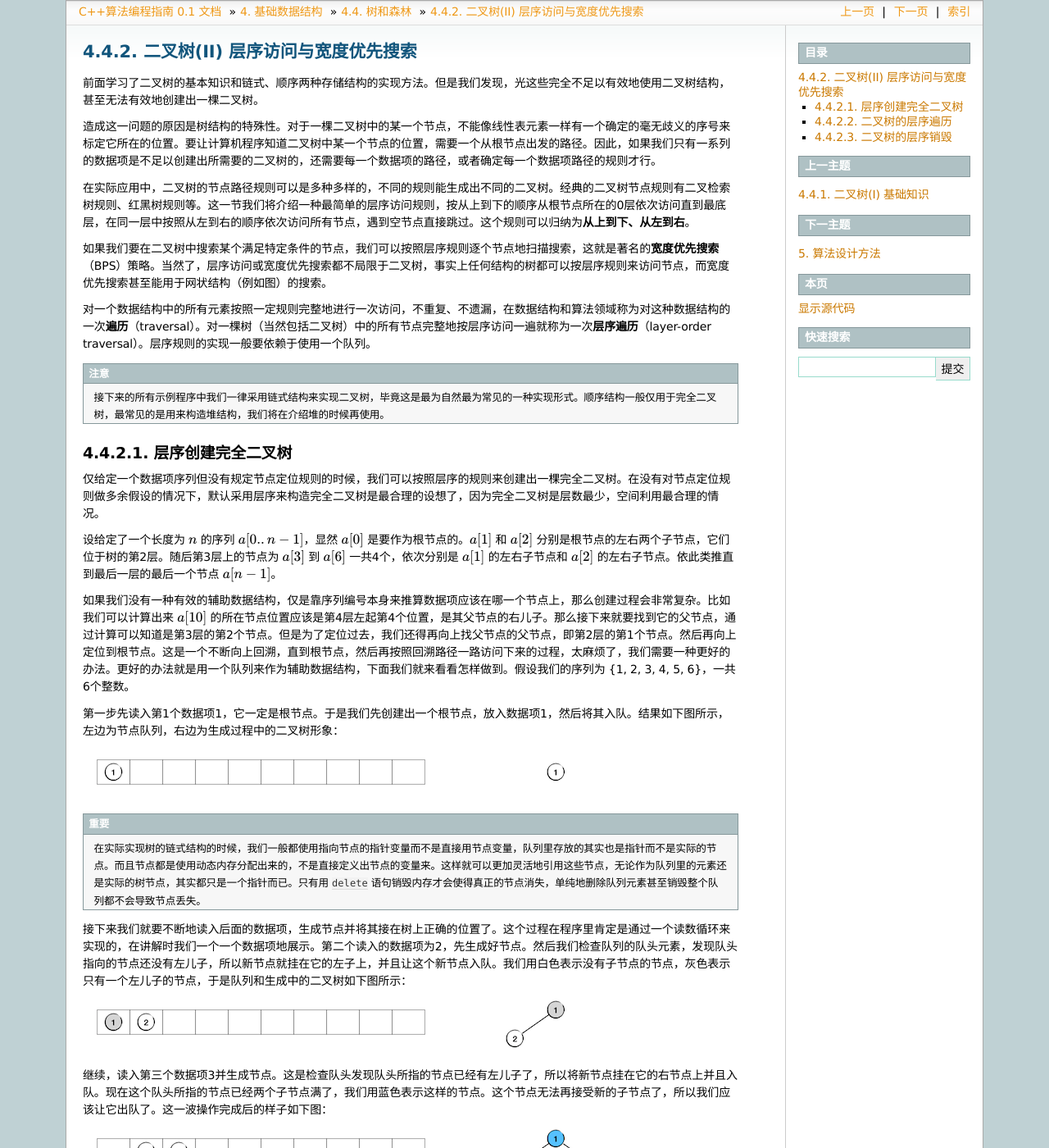
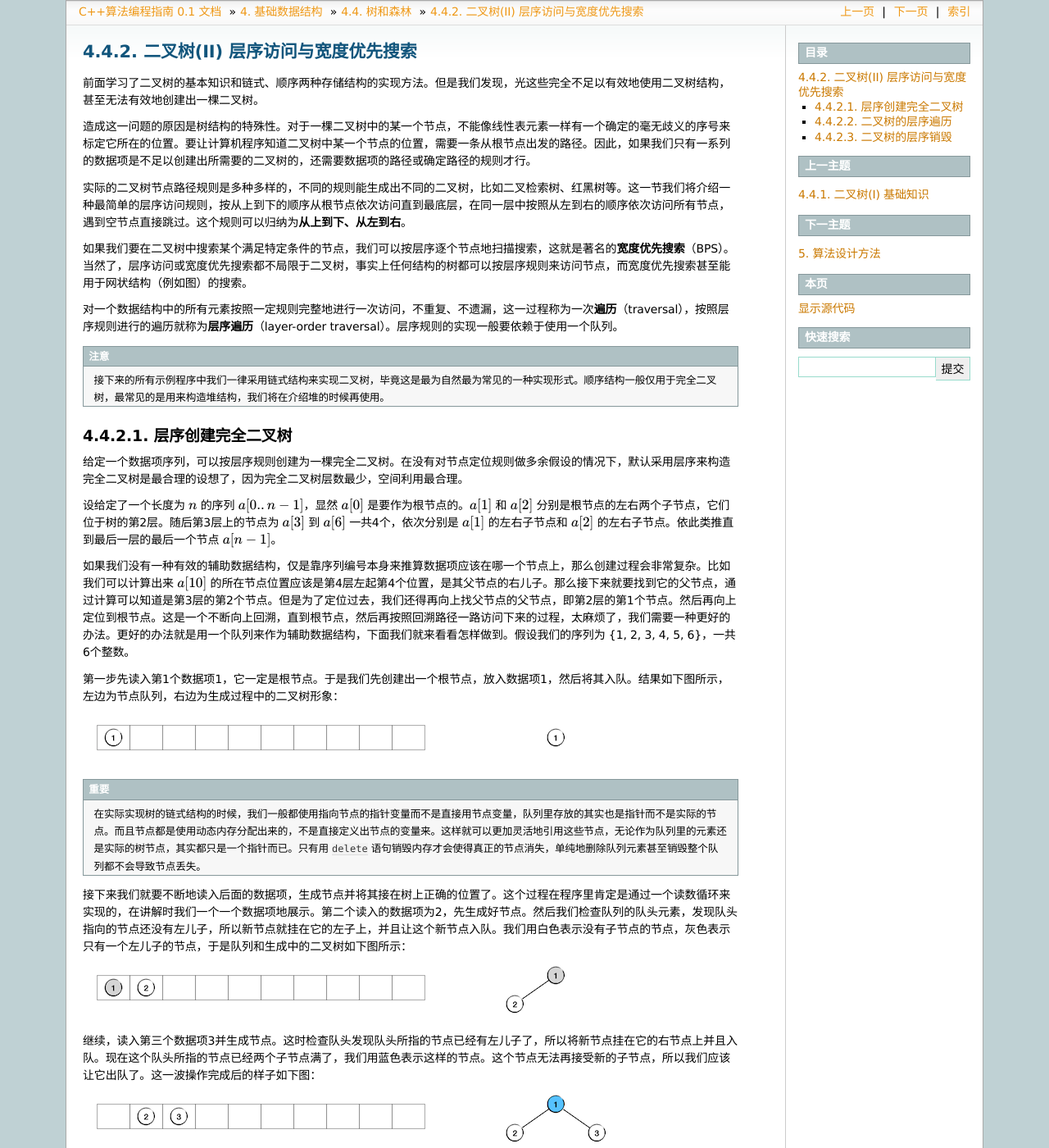
Before and after one commit to majorli/algo_guide, a Sphinx documentation site: the page built from source/ch03/sec04/342_bitree_2.rst, in a window 1280 px wide and 1400 px high. Shown: the whole window at 82% size. Built offline with Sphinx 7.4.7, drawn with Linux system fonts in a browser that asks for light colours; formulas are drawn with MathJax 3; some of the changed text lies outside the part shown.

Commit message:
20200815_2324_342_finished

```diff
--- a/source/ch03/sec04/342_bitree_2.rst
+++ b/source/ch03/sec04/342_bitree_2.rst
@@ -3,13 +3,13 @@
 
 前面学习了二叉树的基本知识和链式、顺序两种存储结构的实现方法。但是我们发现，光这些完全不足以有效地使用二叉树结构，甚至无法有效地创建出一棵二叉树。
 
-造成这一问题的原因是树结构的特殊性。对于一棵二叉树中的某一个节点，不能像线性表元素一样有一个确定的毫无歧义的序号来标定它所在的位置。要让计算机程序知道二叉树中某一个节点的位置，需要一个从根节点出发的路径。因此，如果我们只有一系列的数据项是不足以创建出所需要的二叉树的，还需要每一个数据项的路径，或者确定每一个数据项路径的规则才行。
+造成这一问题的原因是树结构的特殊性。对于一棵二叉树中的某一个节点，不能像线性表元素一样有一个确定的毫无歧义的序号来标定它所在的位置。要让计算机程序知道二叉树中某一个节点的位置，需要一条从根节点出发的路径。因此，如果我们只有一系列的数据项是不足以创建出所需要的二叉树的，还需要数据项的路径或确定路径的规则才行。
 
-在实际应用中，二叉树的节点路径规则可以是多种多样的，不同的规则能生成出不同的二叉树。经典的二叉树节点规则有二叉检索树规则、红黑树规则等。这一节我们将介绍一种最简单的层序访问规则，按从上到下的顺序从根节点所在的0层依次访问直到最底层，在同一层中按照从左到右的顺序依次访问所有节点，遇到空节点直接跳过。这个规则可以归纳为\ :strong:`从上到下、从左到右`\ 。
+实际的二叉树节点路径规则是多种多样的，不同的规则能生成出不同的二叉树，比如二叉检索树、红黑树等。这一节我们将介绍一种最简单的层序访问规则，按从上到下的顺序从根节点依次访问直到最底层，在同一层中按照从左到右的顺序依次访问所有节点，遇到空节点直接跳过。这个规则可以归纳为\ :strong:`从上到下、从左到右`\ 。
 
-如果我们要在二叉树中搜索某个满足特定条件的节点，我们可以按照层序规则逐个节点地扫描搜索，这就是著名的\ :strong:`宽度优先搜索`\ （BPS）策略。当然了，层序访问或宽度优先搜索都不局限于二叉树，事实上任何结构的树都可以按层序规则来访问节点，而宽度优先搜索甚至能用于网状结构（例如图）的搜索。
+如果我们要在二叉树中搜索某个满足特定条件的节点，我们可以按层序逐个节点地扫描搜索，这就是著名的\ :strong:`宽度优先搜索`\ （BPS）。当然了，层序访问或宽度优先搜索都不局限于二叉树，事实上任何结构的树都可以按层序规则来访问节点，而宽度优先搜索甚至能用于网状结构（例如图）的搜索。
 
-对一个数据结构中的所有元素按照一定规则完整地进行一次访问，不重复、不遗漏，在数据结构和算法领域称为对这种数据结构的一次\ :strong:`遍历`\ （traversal）。对一棵树（当然包括二叉树）中的所有节点完整地按层序访问一遍就称为一次\ :strong:`层序遍历`\ （layer-order traversal）。层序规则的实现一般要依赖于使用一个队列。
+对一个数据结构中的所有元素按照一定规则完整地进行一次访问，不重复、不遗漏，这一过程称为一次\ :strong:`遍历`\ （traversal），按照层序规则进行的遍历就称为\ :strong:`层序遍历`\ （layer-order traversal）。层序规则的实现一般要依赖于使用一个队列。
 
 .. attention::
 
@@ -18,7 +18,7 @@
 层序创建完全二叉树
 ^^^^^^^^^^^^^^^^^^
 
-仅给定一个数据项序列但没有规定节点定位规则的时候，我们可以按照层序的规则来创建出一棵完全二叉树。在没有对节点定位规则做多余假设的情况下，默认采用层序来构造完全二叉树是最合理的设想了，因为完全二叉树是层数最少，空间利用最合理的情况。
+给定一个数据项序列，可以按层序规则创建为一棵完全二叉树。在没有对节点定位规则做多余假设的情况下，默认采用层序来构造完全二叉树是最合理的设想了，因为完全二叉树层数最少，空间利用最合理。
 
 设给定了一个长度为 :math:`n` 的序列 :math:`a[0..n-1]`\ ，显然 :math:`a[0]` 是要作为根节点的。:math:`a[1]` 和 :math:`a[2]` 分别是根节点的左右两个子节点，它们位于树的第2层。随后第3层上的节点为 :math:`a[3]` 到 :math:`a[6]` 一共4个，依次分别是 :math:`a[1]` 的左右子节点和 :math:`a[2]` 的左右子节点。依此类推直到最后一层的最后一个节点 :math:`a[n-1]`\ 。
 
@@ -36,7 +36,7 @@
 
 .. image:: ../../images/342_create_2.png
 
-继续，读入第三个数据项3并生成节点。这是检查队头发现队头所指的节点已经有左儿子了，所以将新节点挂在它的右节点上并且入队。现在这个队头所指的节点已经两个子节点满了，我们用蓝色表示这样的节点。这个节点无法再接受新的子节点了，所以我们应该让它出队了。这一波操作完成后的样子如下图：
+继续，读入第三个数据项3并生成节点。这时检查队头发现队头所指的节点已经有左儿子了，所以将新节点挂在它的右节点上并且入队。现在这个队头所指的节点已经两个子节点满了，我们用蓝色表示这样的节点。这个节点无法再接受新的子节点，所以我们应该让它出队了。这一波操作完成后的样子如下图：
 
 .. image:: ../../images/342_create_3.png
 
@@ -52,9 +52,9 @@
 
 .. image:: ../../images/342_create_6.png
 
-到此为止所有数据项都已经读入完毕，我们要创建的完全二叉树已经全部构造完毕。由于队列里存放的元素只是指向节点的指针，所以此时我们可以放心地让整个队列消失，不会对生成好的二叉树产生任何影响。只要我们还记得树根节点的指针就可以了，通过这个根指针就能找到整棵树。
+至此所有数据项全部读完，对应的完全二叉树已经构造完毕。由于队列里存放的元素只是指向节点的指针，所以此时我们可以放心地让整个队列消失，不会对生成好的二叉树产生任何影响。只要我们还记得树根节点的指针，通过这个根指针就能找到整棵树。
 
-下面我们看一下这个过程的实现代码。先定义树节点结构，为了方便起见我们不再使用数据封装的惯例，也不再使用模板技术，而是像在传统的C语言中所做的那样，直接定义好节点结构 ``Node``\ ，外部程序直接访问结构的成员变量，并且我们将指向节点的指针定义为一个单独的自定义数据类型 ``BiTree``\ ，今后在程序中我们全部使用这个指针类型来表示二叉树。然后我们实现一个 ``create()`` 函数来创建一棵完全二叉树，数据项依次从标准输入设备读入进来，按照层序规则逐步构建，完成后返回根节点（的指针）。代码如下：
+下面是实现代码。先定义树节点结构，为了方便起见我们不再使用数据封装的惯例，也不再使用模板技术，而是像在传统的C语言中所做的那样，直接定义好节点结构 ``Node``\ ，外部程序直接访问结构的成员变量，并且我们将指向节点的指针定义为一个单独的自定义数据类型 ``BiTree``\ ，今后在程序中我们全部使用这个指针类型来表示二叉树。然后我们实现一个 ``create()`` 函数来创建一棵完全二叉树，数据项依次从标准输入设备读入进来，按照层序规则逐步构建，完成后返回根节点的指针。
 
 .. literalinclude:: ../../codes/342_bitree_bps.cpp
    :language: c++
@@ -63,15 +63,15 @@
 二叉树的层序遍历
 ^^^^^^^^^^^^^^^^
 
-光是创建好一棵完全二叉树并没有什么用，数据结构是要用来使用的，使用的方式就是访问其中的数据项。对于任何树结构来说，要直接定义某个节点是比较麻烦的，一般我们在应用树结构的时候最常用的方式就是遍历和搜索。事实上搜索只是一个满足特定条件就中止的遍历而已，所以在树结构的学习时掌握遍历树的算法是最为重要的。
+光是创建好一棵完全二叉树并没有什么用，数据结构是要用的，用的方式就是访问其中的数据项，最常用的访问方式就是遍历和搜索。搜索只是一个满足特定条件就中止的遍历而已，所以掌握遍历算法是最为重要的。
 
-层序遍历是适用于所有树结构的，不光是完全二叉树，任何树都是分层的，都是可以进行层序遍历的。按照层序进行节点搜索的过程又叫做宽度优先搜索，是回溯算法中极为重要的一种。所以在这里先学习二叉树的层序遍历是非常重要的。
+层序遍历是适用于所有树结构的，不光是完全二叉树，任何树都是分层的，都可以进行层序遍历。按照层序进行节点搜索的过程又叫做宽度优先搜索，是回溯算法中极为重要的一种。
 
 实现层序遍历仍然需要用到一个队列作为辅助。下面还是先看具体的例子，就以前面生成好的二叉树为例。初始的时候我们有一棵节点数为6的二叉树，并初始化一个节点指针队列，将要遍历的二叉树的根节点入队，如下图：
 
 .. image:: ../../images/342_traversal_1.png
 
-接下来我们要循环地做下面这样的工作：访问队头节点，然后把它的左右两个子节点（如果有的话）依次入队，没有的子节点就直接跳过即可，最后队头节点出队。我们在示例图中把已经访问过的节点用黄色表示。
+接下来我们要循环地做下面这样的工作直至队列变空：访问队头节点，然后把它的左右两个子节点（如果有的话）依次入队，没有的子节点就直接跳过即可，最后队头节点出队。我们在示例图中把已经访问过的节点用黄色表示。
 
 第1步：队头是根节点1，访问它，然后把它的左儿子2和右儿子3依次入队，最后队头出队：
 
@@ -85,7 +85,7 @@
 
 .. image:: ../../images/342_traversal_4.png
 
-然后按照相同的规则依次访问队头节点4、5、6，它们都没有子节点，因此访问过程中都没有新节点入队。直到节点6访问完毕从队列中出队，此时队列为空，整个层序遍历过程也就结束了：
+然后按照相同的规则依次访问队头节点4、5、6，它们都没有子节点，因此访问过程中都没有新节点入队。直到节点6访问完毕从队列中出队，此时队列为空，层序遍历结束：
 
 .. image:: ../../images/342_traversal_5.png
 .. image:: ../../images/342_traversal_6.png
@@ -93,9 +93,9 @@
 
 .. hint::
 
-   所谓节点的访问，就是指读取该节点中的数据项，读取之后当然是要用来完成一些操作，比如和某个特定值进行比较等。在一些特殊的场景下也可能包含修改数据项的值，但大多数具有特殊用途特定规则的二叉树是不允许修改数据项值的，比如二叉检索树，因为往往数据项的值会影响节点所在的位置。
+   所谓节点的访问，就是指读取该节点中的数据项，读取之后当然是要用来完成一些操作，比如和某个特定值进行比较等。在一些特殊的场景下也可能是修改数据，但大多数具有特殊用途特定规则的二叉树是不允许修改数据值的，比如二叉检索树，因为数据值会影响节点所在的位置。
 
-最简单的节点访问，当然就是输出该节点中的数据项了。比如下面这个函数用层序遍历完成树中所有节点数据的操作，这里访问节点就是单纯地输出数据项的值：
+最简单的节点访问，当然就是输出该节点的数据了。比如下面这个函数用层序遍历完成树中所有节点数据的输出：
 
 .. literalinclude:: ../../codes/342_bitree_bps.cpp
    :language: c++
@@ -105,7 +105,7 @@
 二叉树的层序销毁
 ^^^^^^^^^^^^^^^^^^^^
 
-现在就有了一个严重的问题，我们的二叉树中所有的节点都是通过 ``new`` 语句使用动态内存技术分配出来的，所以如果要删除一个节点时就应该用 ``delete`` 语句来释放掉它占用的动态内存。这就是动态内存管理中最重要最著名的有借有还原则。
+还有一个严重的问题，我们的二叉树中所有的节点都是通过 ``new`` 语句动态分配的，所以删除节点时就必须用 ``delete`` 语句来销毁，有借有还嘛。
 
 那么如果一棵二叉树完全停止使用之后，我们应该立即将其中所有的节点进行销毁，即销毁整棵二叉树。这应该怎么做呢？其实很简单，还是可以通过层序遍历的规则来进行，只不过把销毁节点看作是访问节点。这里唯一要注意的是，层序遍历二叉树的时候每次访问队列中队头节点的同时要把它的子节点按照从左到右的顺序依次入队，这两个步骤谁先谁后都无所谓，但层序销毁二叉树的时候必须先把子节点入队，然后才能销毁掉队头所指的节点，否则就找不到它的子节点了。
 
@@ -133,12 +133,12 @@
 
 函数的参数可想而知是树根，但是这次参数的类型是 ``BiTree *`` 而不是 ``BiTree``\ ，我们知道后者本身就是一个指针类型，是指向节点结构的指针，相当于 ``Node *``\ 。所以这里的参数类型 ``BiTree *`` 实际上是指向节点结构的指针的指针，相当于 ``Node **``\ 。
 
-指针的指针，顾名思义，终究还是一个指针，只不过这个指针所指向的实际变量还是一个指针。这种二重指针在软件开发中是很常用的，但是在算法程序中很少用到，甚至要避免使用，因为它太容易让人混乱了。那为什么这里我们要用到它呢？因为C++动态内存技术有一条规范，凡是 ``delete`` 掉的空间，应该马上把原先指向它的指针设置为空。这是因为 ``delete`` 命令只负责释放掉指针所指向的动态内存空间，并不会改变指针的原值，空间释放之后的指针其实还是指向原来的地址的。为了避免误使用已经被释放掉的内存块，我们应该在 ``delete`` 后及时把原来的指针置为空。而在一个函数内如果要修改参数的实际值，就要用传引用或者传指针的形式来传递这个参数，如果这个参数本身是指针，那么更加顺理成章的就是用传指针的方式来传指针参数，即参数采用指针的指针的形式。
+指针的指针，顾名思义，终究还是一个指针，只不过这个指针所指向的变量仍是一个指针。这种二重指针在软件开发中很常用，但在算法程序中却很少用到，甚至要避免使用，因为它太容易让人混乱了。为什么这里我们要用到它呢？因为C++动态内存技术有一条规范，\ ``delete`` 之后应立即把指针设置为空指针。这是因为 ``delete`` 只负责释放内存，并不会改变指针的原值，空间释放之后，指针其实还是指向原来的地址的。为了避免误使用已经被释放掉的内存块，我们应该在 ``delete`` 后及时把原来的指针置为空。而在一个函数内如果要修改参数的实际值，就要用传引用或者传指针的形式来传递这个参数，如果这个参数本身是指针，那么更加顺理成章的就是用传指针的方式来传指针参数，即参数采用指针的指针的形式。
 
 
 .. admonition:: 练习
 
-   认真看懂本节所给出的节点结构和三个操作函数，然后自己编写 ``main()`` 函数，实现以下功能：
+   认真看懂本节所给出的节点结构和三个操作函数，补完 ``Node`` 结构的析构函数，然后自己编写 ``main()`` 函数，实现以下功能：
 
    1. 输入一个整数 :math:`6 \lt n \lt 100`\ ，然后用前 :math:`n` 个正整数构造一棵完全二叉树。
    2. 按层序输出这棵二叉树中所有节点上的数据。
```
Also changed, not shown: other parts of source/ch03/sec04/342_bitree_2.rst (+1 -1 lines).
